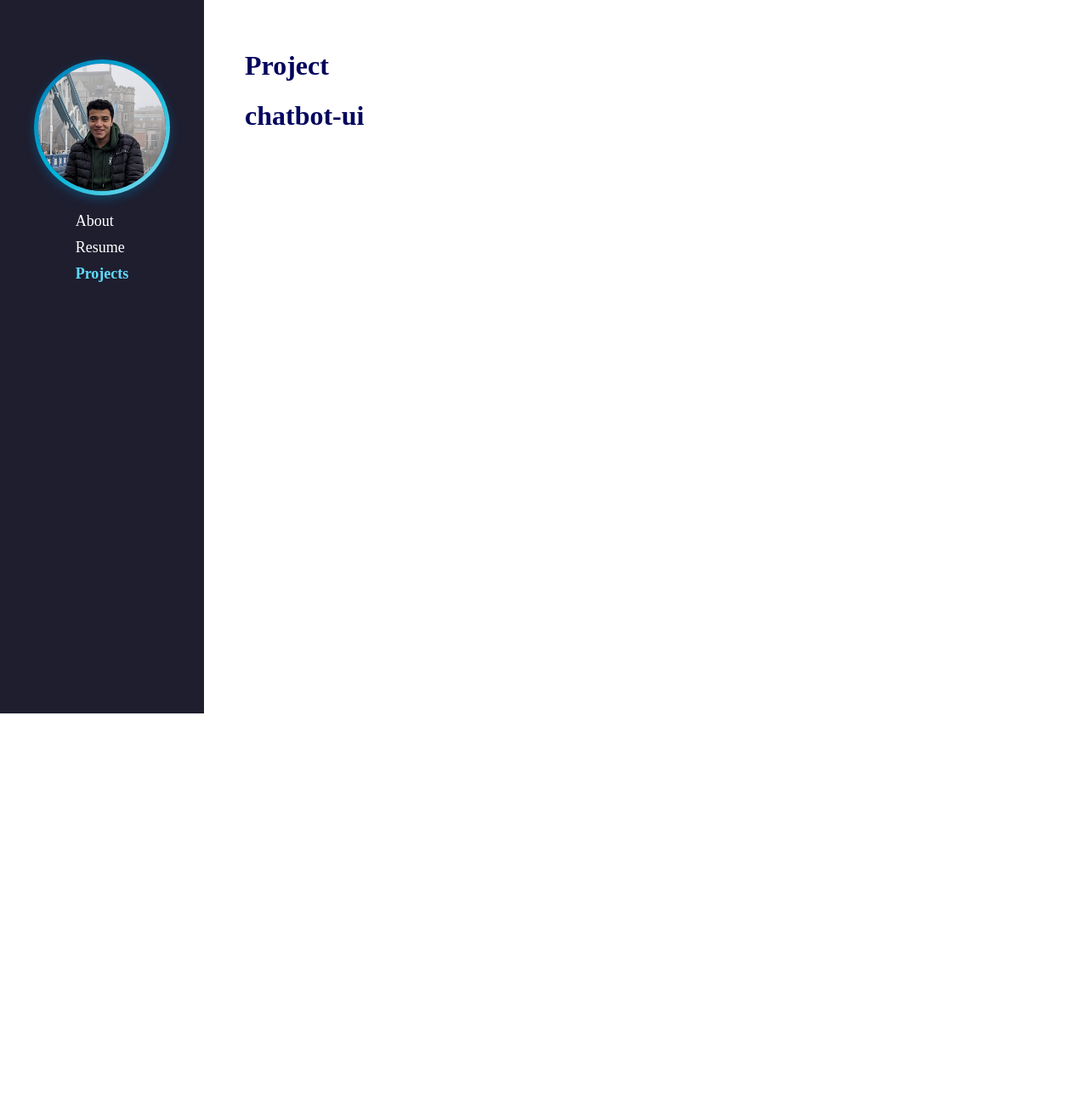
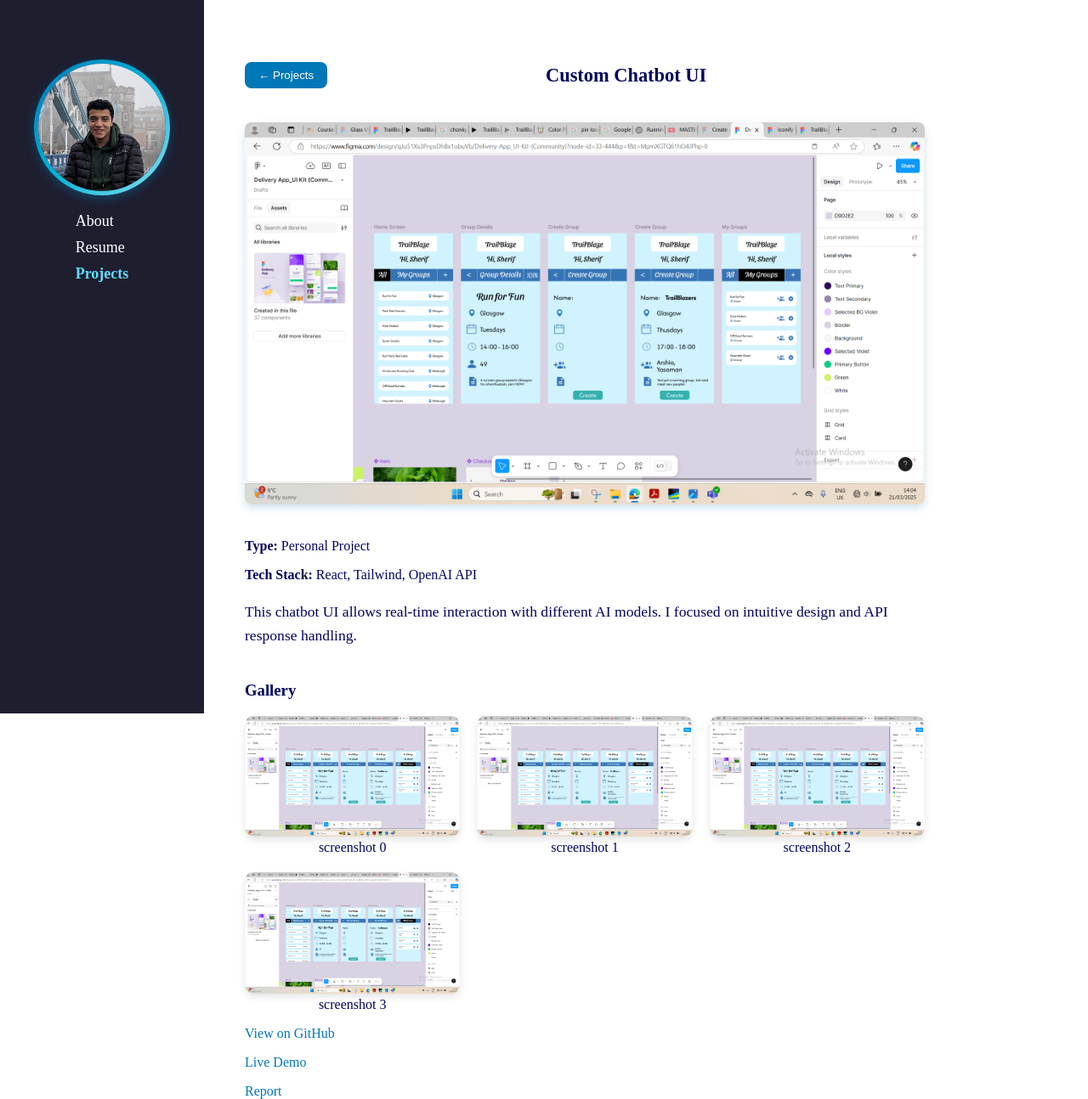
Before and after one commit to Sherif-Sakran/Sherif-Sakran.github.io, a React (Vite) app: page /projects/chatbot-ui in a window 1280 px wide. Shown: the whole page at 85% size. Before the commit the page ends 868 px from the top, so only its background shows below. Built offline with nearby package versions, Linux system fonts and the light colour scheme.

Commit message:
Finalized the Projects and Project pages with dummy data.

```diff
--- /dev/null
+++ b/src/assets/data/projectsData.jsx
@@ -0,0 +1,30 @@
+export const projects = [
+    {
+      id: "ev-vehicle",
+      title: "E-Vehicle Share System",
+      type: "Group Project",
+      description: "A Django-based system for renting and tracking electric vehicles across a city.",
+      image: "/screenshots/ev-vehicle.jpg",
+      tech: ["Django", "Supabase", "React", "Bootstrap"],
+      github: "https://github.com/sherif/ev-vehicle-system",
+      live: "",
+      report: "",
+      details: "This was developed as a university group project focused on mobility and sustainability. I built the Django backend, including user authentication, role-based access, and custom views.",
+      galleryData:[{imagePath: "../../public/screenshots/Screenshot.png",caption: "screenshot 0"},{imagePath: "../../public/screenshots/Screenshot.png",caption: "screenshot 1"},{imagePath: "../../public/screenshots/Screenshot.png",caption: "screenshot 2"},{
+      imagePath: "../../public/screenshots/Screenshot.png",caption: "screenshot 3"},]
+    },
+    {
+      id: "chatbot-ui",
+      title: "Custom Chatbot UI",
+      type: "Personal Project",
+      description: "A React interface for interacting with AI models in real time.",
+      image: "/screenshots/chatbot.jpg",
+      tech: ["React", "Tailwind", "OpenAI API"],
+      github: "https://github.com/sherif/chatbot-ui",
+      report: "https://report.sherif.dev",
+      live: "https://chatbot.sherif.dev",
+      details: "This chatbot UI allows real-time interaction with different AI models. I focused on intuitive design and API response handling.",
+      galleryData:[{imagePath: "../../public/screenshots/Screenshot.png",caption: "screenshot 0"},{imagePath: "../../public/screenshots/Screenshot.png",caption: "screenshot 1"},{imagePath: "../../public/screenshots/Screenshot.png",caption: "screenshot 2"},{
+        imagePath: "../../public/screenshots/Screenshot.png",caption: "screenshot 3"},]
+    }
+  ];
--- /dev/null
+++ b/src/css/Gallery.css
@@ -0,0 +1,25 @@
+.project-screenshots {
+    margin-top: 40px;
+  }
+
+  .screenshot-gallery {
+    display: grid;
+    grid-template-columns: repeat(auto-fit, minmax(250px, 1fr));
+    gap: 20px;
+  }
+
+  .screenshot-gallery figure {
+    margin: 0;
+    text-align: center;
+  }
+
+  .screenshot-gallery img {
+    width: 100%;
+    border-radius: 10px;
+    transition: transform 0.3s ease;
+    box-shadow: 0 4px 8px rgba(0,0,0,0.1);
+  }
+
+  .screenshot-gallery img:hover {
+    transform: scale(1.02);
+  }
--- /dev/null
+++ b/src/css/Project.css
@@ -0,0 +1,83 @@
+/* CSS additions (include in Project.css) */
+.project-header {
+  display: flex;
+  align-items: center;
+  /* gap: 20px; */
+  margin-bottom: 20px;
+  margin-top: 35px;
+}
+
+.back-button {
+  padding: 8px 16px;
+  background-color: #0077b6;
+  color: white;
+  border: none;
+  border-radius: 8px;
+  cursor: pointer;
+  transition: background-color 0.3s ease;
+}
+
+.back-button:hover {
+  background-color: #00b4d8;
+}
+
+.project-title {
+  margin: 0 auto;
+  text-align: center;
+}
+
+.project-detail-container {
+    /* padding: 20px; */
+    max-width: 800px;
+    /* margin: auto; */
+    color: #03045e;
+  }
+
+  .project-detail-image {
+    width: 100%;
+    border-radius: 8px;
+    margin: 20px 0;
+    box-shadow: 0 4px 10px rgba(0, 119, 182, 0.2);
+  }
+
+  .project-detail-text {
+    font-size: 1.1rem;
+    line-height: 1.6;
+    margin-top: 20px;
+  }
+
+  a {
+    color: #0077b6;
+    text-decoration: none;
+  }
+
+  a:hover {
+    text-decoration: underline;
+  }
+
+
+  .project-screenshots {
+    margin-top: 40px;
+  }
+
+  .screenshot-gallery {
+    display: grid;
+    grid-template-columns: repeat(auto-fit, minmax(250px, 1fr));
+    gap: 20px;
+  }
+
+  .screenshot-gallery figure {
+    margin: 0;
+    text-align: center;
+  }
+
+  .screenshot-gallery img {
+    width: 100%;
+    border-radius: 10px;
+    transition: transform 0.3s ease;
+    box-shadow: 0 4px 8px rgba(0,0,0,0.1);
+  }
+
+  .screenshot-gallery img:hover {
+    transform: scale(1.02);
+  }
--- /dev/null
+++ b/src/css/Projects.css
@@ -0,0 +1,74 @@
+.projects-container {
+    /* padding: 40px; */
+    color: #03045e;
+  }
+
+  .projects-title {
+    font-size: 2.5rem;
+    margin-bottom: 30px;
+    color: #0077b6;
+  }
+
+  .projects-grid {
+    display: grid;
+    grid-template-columns: repeat(auto-fill, minmax(280px, 1fr));
+    gap: 30px;
+  }
+
+  .project-card {
+    text-decoration: none;
+    color: inherit;
+    background-color: #caf0f8;
+    border-radius: 12px;
+    overflow: hidden;
+    transition: transform 0.2s ease;
+    box-shadow: 0 6px 12px rgba(0, 119, 182, 0.15);
+  }
+
+  .project-card:hover {
+    transform: translateY(-5px);
+  }
+
+  .image-container {
+    position: relative;
+    height: 180px;
+    overflow: hidden;
+  }
+
+  .project-image {
+    width: 100%;
+    height: 100%;
+    object-fit: cover;
+    transition: filter 0.3s ease;
+  }
+
+  .project-card:hover .project-image {
+    filter: brightness(60%);
+  }
+
+  .project-type-overlay {
+    position: absolute;
+    top: 0;
+    left: 0;
+    padding: 10px 15px;
+    background-color: rgba(0, 119, 182, 0.85);
+    color: #fff;
+    font-size: 0.9rem;
+    opacity: 0;
+    transition: opacity 0.3s ease;
+  }
+
+  .project-card:hover .project-type-overlay {
+    opacity: 1;
+  }
+
+  .project-title {
+    font-size: 1.4rem;
+    margin: 15px;
+  }
+
+  .project-description {
+    font-size: 1rem;
+    margin: 0 15px 15px;
+    color: #023e8a;
+  }
--- a/src/pages/Project.jsx
+++ b/src/pages/Project.jsx
@@ -1,12 +1,59 @@
 import React from 'react'
+import { projects } from '../assets/data/projectsData'
 import { useParams } from 'react-router-dom'
+import '../css/Project.css'
+import { useNavigate } from 'react-router-dom'
+
 
 const Project = () => {
+  const navigate = useNavigate()
   const { id } = useParams()
+  const project = projects.find(project => project.id === id)
+  if (!project) {
+    return <h1>Project not found</h1>
+  }
   return (
-    <div>
-        <h1>Project</h1>
-        <h1> { id } </h1>
+<div className="project-detail-container">
+      <div className="project-header">
+        <button className="back-button" onClick={() => navigate(-1)}>
+          ← Projects
+        </button>
+        <h1 className="project-title">{project.title}</h1>
+      </div>
+      <img src="../../public/screenshots/Screenshot.png" alt={project.title} className="project-detail-image" />
+      <p><strong>Type:</strong> {project.type}</p>
+      <p><strong>Tech Stack:</strong> {project.tech.join(", ")}</p>
+      <p className="project-detail-text">{project.details}</p>
+
+      <div className="project-screenshots">
+
+      <h3>Gallery</h3>
+      <div className="screenshot-gallery">
+        {project.galleryData.map((screenshot, index) => (
+          <figure key={index}>
+            <img src={screenshot.imagePath} alt={screenshot.caption} />
+            <figcaption>{screenshot.caption}</figcaption>
+          </figure>))}
+      </div>
+      </div>
+
+      {project.github && (
+        <p>
+          <a href={project.github} target="_blank" rel="noreferrer">View on GitHub</a>
+        </p>
+      )}
+
+      {project.live && (
+        <p>
+          <a href={project.live} target="_blank" rel="noreferrer">Live Demo</a>
+        </p>
+      )}
+
+      {project.report && (
+        <p>
+          <a href={project.report} target="_blank" rel="noreferrer">Report</a>
+        </p>
+      )}
     </div>
   )
 }
--- a/src/pages/Projects.jsx
+++ b/src/pages/Projects.jsx
@@ -1,14 +1,24 @@
 import React from 'react'
+import { Link } from 'react-router-dom'
+import '../css/Projects.css'
+import { projects } from '../assets/data/projectsData'
 
 const Projects = () => {
-
-  const projects = [{id: 1, name: 'Project 1', description: 'Description 1'}, {id: 2, name: 'Project 2', description: 'Description 2'}, {id: 3, name: 'Project 3', description: 'Description 3'}, {id: 4, name: 'Project 4', description: 'Description 4'}, ]
   return (
-    <div>
-      <h1>Projects</h1>
-      { projects.map(project => (
-        <h2> {project.name}</h2>
-      )) }
+    <div className="projects-container">
+      <h1 className="projects-title">Projects</h1>
+      <div className="projects-grid">
+        {projects.map(project => (
+          <Link to={`/projects/${project.id}`} key={project.id} className="project-card">
+            <div className="image-container">
+              <img src="../../public/screenshots/Screenshot.png" alt={project.title} className="project-image" />
+              <div className="project-type-overlay">{project.type}</div>
+            </div>
+            <h2 className="project-title">{project.title}</h2>
+            <p className="project-description">{project.description}</p>
+          </Link>
+        ))}
+      </div>
     </div>
   )
 }
```
Also changed, not shown: public/screenshots/Screenshot.png (added).
